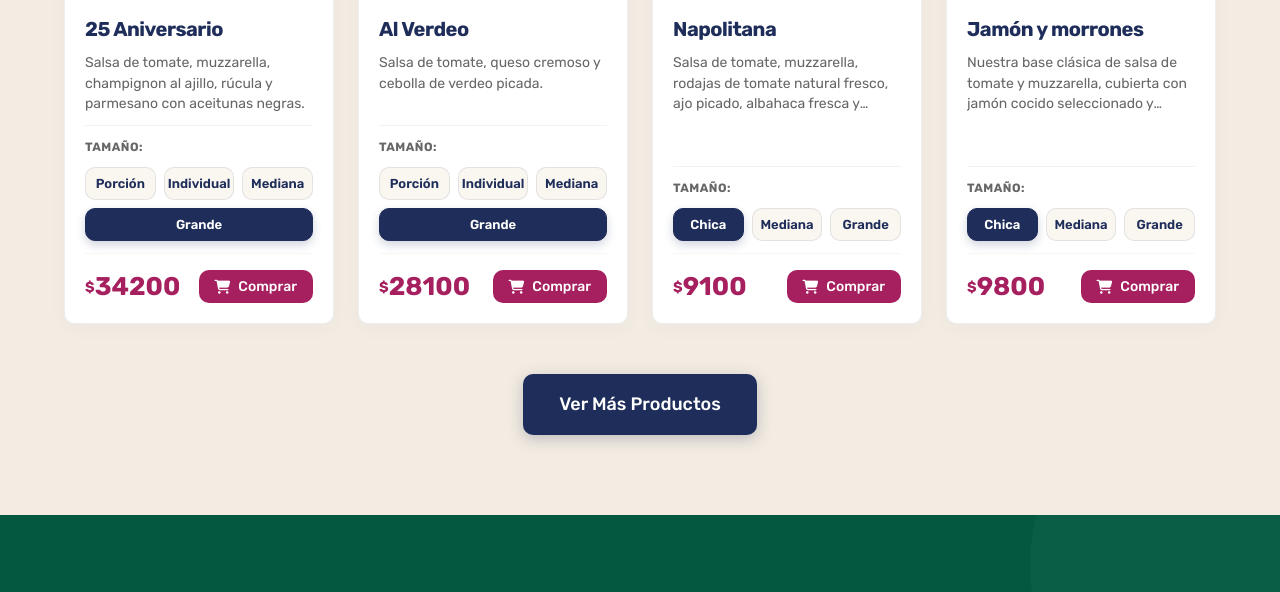
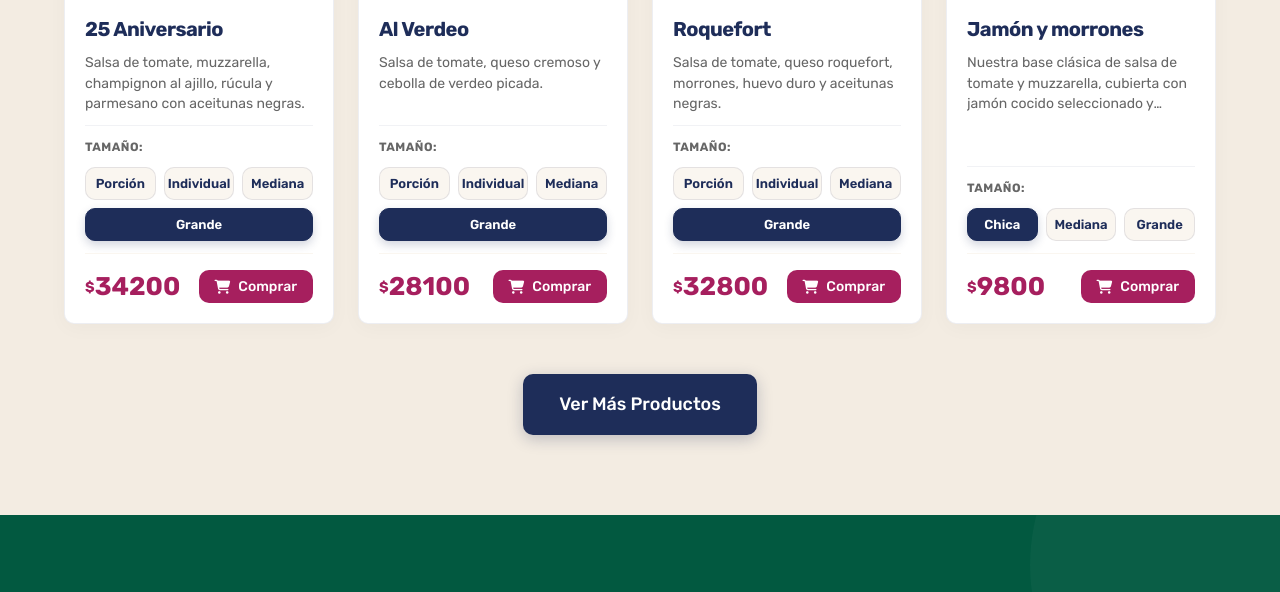
Before and after one commit to Melcalderon321/losmaestros, a plain HTML site: page index.html in a window 1280 px wide. Shown: the part 1592-2184 px from the top of the page. Drawn offline with Linux system fonts and the light colour scheme.

Commit message:
Configure third pizza card as Roquefort with local image and custom pricing tiers

```diff
--- a/index.html
+++ b/index.html
@@ -318,30 +318,31 @@
           </div>
         </div>
 
-        <!-- Card 3: Napolitana -->
-        <div class="product-card" id="card-napolitana">
+        <!-- Card 3: Roquefort -->
+        <div class="product-card" id="card-roquefort">
           <div class="product-img-wrapper">
-            <img src="https://images.unsplash.com/photo-1574071318508-1cdbab80d002?auto=format&fit=crop&w=800&q=80" alt="Pizza Napolitana" class="product-img">
+            <img src="roquefort.jpg" alt="Pizza Roquefort" class="product-img">
           </div>
           <div class="product-info">
-            <h3 class="product-name">Napolitana</h3>
-            <p class="product-ingredients">Salsa de tomate, muzzarella, rodajas de tomate natural fresco, ajo picado, albahaca fresca y aceite de oliva virgen.</p>
+            <h3 class="product-name">Roquefort</h3>
+            <p class="product-ingredients">Salsa de tomate, queso roquefort, morrones, huevo duro y aceitunas negras.</p>
 
             <div class="product-options">
               <span class="option-label">Tamaño:</span>
               <div class="size-selector">
-                <button class="size-btn active" data-size="chica" data-price="4900" onclick="selectSize(this, 'napolitana')">Chica</button>
-                <button class="size-btn" data-size="mediana" data-price="7300" onclick="selectSize(this, 'napolitana')">Mediana</button>
-                <button class="size-btn" data-size="grande" data-price="9100" onclick="selectSize(this, 'napolitana')">Grande</button>
+                <button class="size-btn" data-size="porción" data-price="5700" onclick="selectSize(this, 'roquefort')">Porción</button>
+                <button class="size-btn" data-size="individual" data-price="12400" onclick="selectSize(this, 'roquefort')">Individual</button>
+                <button class="size-btn" data-size="mediana" data-price="25400" onclick="selectSize(this, 'roquefort')">Mediana</button>
+                <button class="size-btn active" data-size="grande" data-price="32800" onclick="selectSize(this, 'roquefort')">Grande</button>
               </div>
             </div>
 
             <div class="product-footer">
               <div class="product-price">
                 <span class="currency">$</span>
-                <span class="price-val" id="price-napolitana">9100</span>
+                <span class="price-val" id="price-roquefort">32800</span>
               </div>
-              <button class="btn btn-primary btn-sm btn-buy" onclick="addToCart('Napolitana', 'grande')"><i class="fa-solid fa-cart-shopping"></i> Comprar</button>
+              <button class="btn btn-primary btn-sm btn-buy" onclick="addToCart('Roquefort', 'grande')"><i class="fa-solid fa-cart-shopping"></i> Comprar</button>
             </div>
           </div>
         </div>
```
Also changed, not shown: 1 other file.
